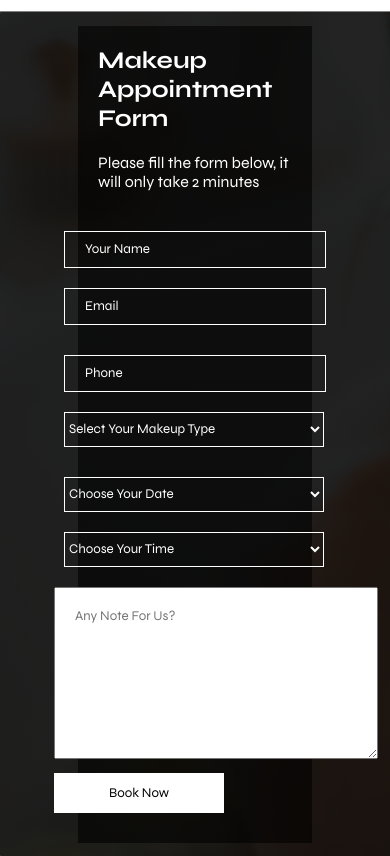
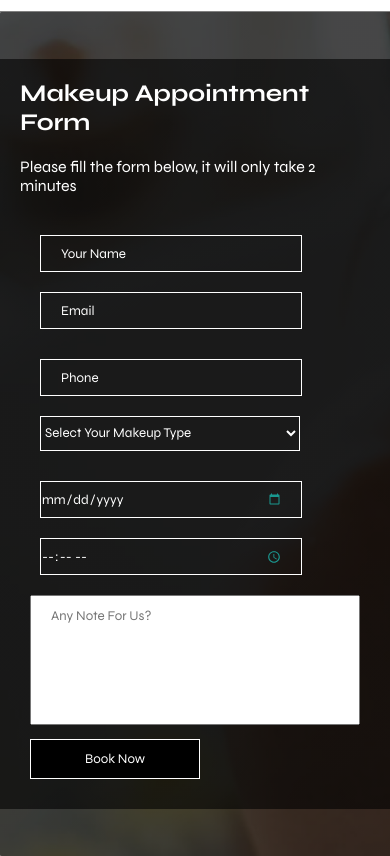
Before and after one commit to sekema954/serene-beauty, a plain HTML site: page book.html in a window 390 px wide. Shown: the part 49-905 px from the top of the page. Drawn offline with Linux system fonts and the light colour scheme.

Commit message:
set register page to mobile friendly

```diff
--- a/book.html
+++ b/book.html
@@ -112,12 +112,8 @@
                         </div>
 
                         <div class="">
-                            <select name="" id="">
-                                <option value="">Choose Your Date</option>
-                            </select>
-                            <select name="" id="">
-                                <option value="">Choose Your Time</option>
-                            </select>
+                            <input type="date" name="" id="" placeholder="Choose Your Date">
+                            <input type="time" name="" id="" placeholder="Choose Your Time">
                         </div>
 
                         <div class="">
--- a/index.css
+++ b/index.css
@@ -1225,9 +1225,8 @@ footer{
 
 
 .book-wrapper{
-    width: 100vw;
     height: 100vh;
-    background: linear-gradient(rgba(0,0,0,0.7), rgba(0,0,0,0.7)),url(images/book-bg.png);
+    background: linear-gradient(rgba(0,0,0,0.4), rgba(0,0,0,0.4)),url(images/book-bg.png);
     background-repeat: no-repeat;
     background-size: cover;
     display: flex;
@@ -1238,7 +1237,6 @@ footer{
 }
 
 .book-form-wrapper{
-    width: 60%;
     background: linear-gradient(rgba(0,0,0,0.6),rgba(0,0,0,0.6));
 }
 
@@ -1256,7 +1254,17 @@ footer{
     height: 35px;
     background-color: transparent;
     border: solid white 1px;
+    color: white;
     margin: 10px;
+}
+
+.book-form input[type="time"]::-webkit-calendar-picker-indicator{
+    filter: invert(48%) sepia(13%) saturate(3207%) hue-rotate(130deg) brightness(95%) contrast(80%);
+    padding: 0 20px 0 20px;
+  }
+  input[type="date"]::-webkit-calendar-picker-indicator{
+    filter: invert(48%) sepia(13%) saturate(3207%) hue-rotate(130deg) brightness(95%) contrast(80%);
+    padding: 0 20px 0 20px;
 }
 
 .book-form select{
@@ -1281,15 +1289,27 @@ footer{
 .book-form textarea{
     width: 100%;
     height: 130px;
-    padding: 20px;
+    padding: 12px 20px;
+    box-sizing: border-box;
+    resize: none;
 }
+
+
 .book-form>div{
     margin:10px;
 }
 
 .book-form button{
+    background-color: black;
+    color: white;
+    border: solid white 1px;
+    transition: all .50s;
+}
+
+.book-form button:hover{
     background-color: white;
     color: black;
+    border: solid var(--orangedColor) 1px;
 }
 
 
```
Also changed, not shown: makeup.html (+2 -2 lines), register.html (+6 -6 lines).
